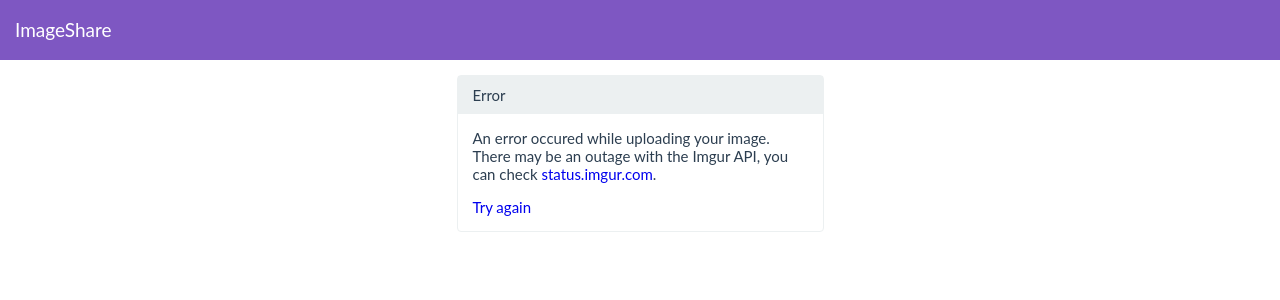
After one commit to corbindavenport/imageshare, a PHP site: page /error.php in a window 1280 px wide. The commit adds this page. Shown: the top 300 px of the page. Run offline with PHP 8.4, Linux system fonts and the light colour scheme.

Commit message:
Add error handling for initial upload

```diff
--- /dev/null
+++ b/data/error.php
@@ -0,0 +1,50 @@
+<!DOCTYPE html>
+
+<head>
+    <meta charset="utf-8">
+    <meta http-equiv="X-UA-Compatible" content="IE=edge">
+    <title>ImageShare</title>
+    <meta name="robots" content="noindex">
+    <link rel="stylesheet" type="text/css" href="styles.css">
+    <link href="favicon.ico" rel="icon" type="image/x-icon">
+    <?php
+    // Set viewport size
+    $is3DS = strpos($_SERVER['HTTP_USER_AGENT'], 'Nintendo 3DS');
+    $isNew3DS = strpos($_SERVER['HTTP_USER_AGENT'], 'New Nintendo 3DS');
+    if ($is3DS && !($isNew3DS)) {
+      // This is required for proper viewport size on old 3DS web browser
+      echo '<meta name="viewport" content="width=320" />'.PHP_EOL;
+    } else {
+      // Normal mobile scaling for New 3DS Browser and everything else
+      echo '<meta name="viewport" content="initial-scale=1">'.PHP_EOL;
+    }
+    // Set icon size
+    // Use a 16x16 favicon for the 3DS and Wii, larger icons in multiple sizes for other browsers
+    if (str_contains($_SERVER['HTTP_USER_AGENT'], 'Nintendo')) {
+      echo '<link rel="icon" href="favicon.ico" type="image/x-icon">'.PHP_EOL;
+    } else {
+      echo '<link rel="apple-touch-icon" sizes="192x192" href="img/maskable_icon_x192.png">'.PHP_EOL;
+      echo '    <link rel="icon" type="image/png" sizes="16x16" href="img/favicon_x16.png">'.PHP_EOL;
+      echo '    <link rel="icon" type="image/png" sizes="24x24" href="img/favicon_x24.png">'.PHP_EOL;
+    }
+    ?>
+</head>
+
+<body>
+
+    <div class="header">ImageShare</div>
+
+    <div class="container">
+
+      <div class="panel">
+          <div class="panel-title">Error</div>
+          <div class="body">
+              <p>An error occured while uploading your image. There may be an outage with the Imgur API, you can check <a href="https://status.imgur.com/" target="_blank">status.imgur.com</a>.</p>
+              <p><a href="/">Try again</a></p>
+          </div>
+      </div>
+
+    </div>
+
+</body>
+</html>
```
Also changed, not shown: data/index.php (+7 -0 lines).
